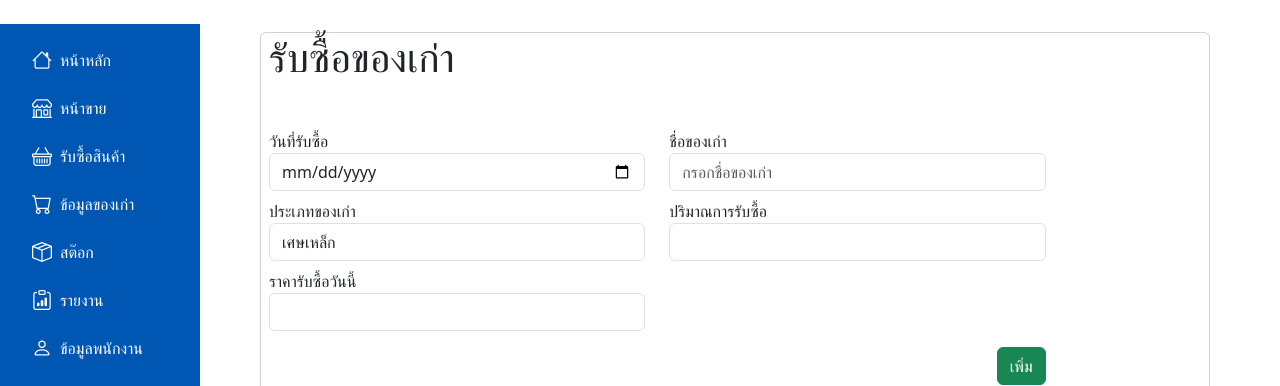
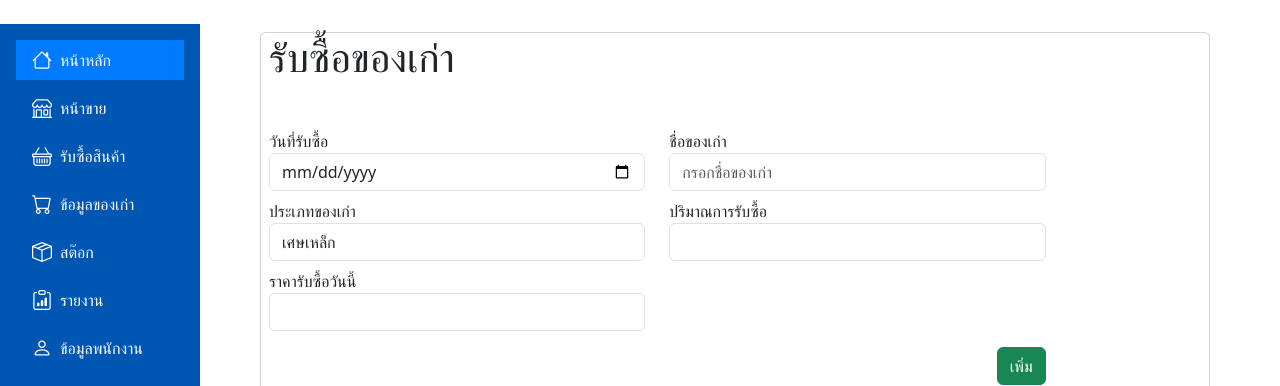
Before and after one commit to leenkun27/projectgreen, a PHP site: page /Admin/buy_admin.php in a window 1280 px wide, with the pointer over the restyled element. Shown: the part 56-442 px from the top of the page. Run offline with PHP 8.4, Linux system fonts and the light colour scheme; some libraries are stand-ins or nearby versions.

Commit message:
แก้ไข

```diff
--- a/menu_admin.php
+++ b/menu_admin.php
@@ -1,3 +1,12 @@
+<style>
+    /* เพิ่มสีพื้นหลังและการเปลี่ยนแปลงสีของตัวอักษรเมื่อ hover */
+.sidebar .nav-link:hover {
+    background-color: #007bff; /* เปลี่ยนสีพื้นหลังเมื่อ hover */
+    color: white; /* เปลี่ยนสีตัวอักษรเมื่อ hover */
+    transition: background-color 0.3s ease, color 0.3s ease; /* ทำให้การเปลี่ยนแปลงมีความนุ่มนวล */
+}
+</style>
+
 <!-- Sidebar -->
 <ul class="nav flex-column sidebar p-3 vh-100 position-fixed">
     <li class="nav-item mb-2">
```
